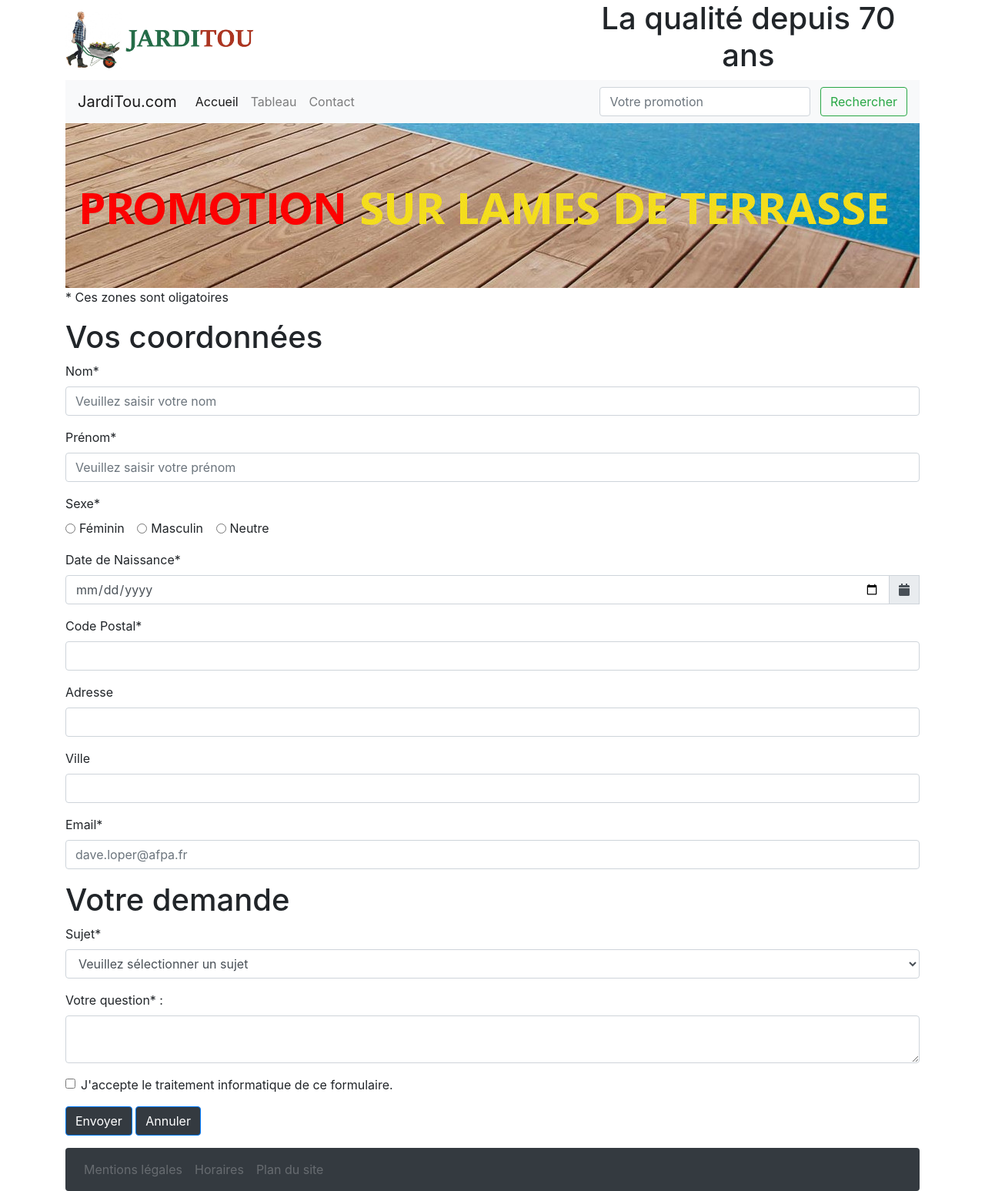
After one commit to Randommer/jarditou, a PHP site: page /contact.php in a window 1280 px wide. The commit adds this page. Shown: the whole page at 77% size. Run offline with PHP 8.4, Linux system fonts and the light colour scheme.

Commit message:
refaire contact en php
Contact en PHP front et back

```diff
--- /dev/null
+++ b/jarditou_PHP/contact.php
@@ -0,0 +1,136 @@
+<?php
+    $Titre = "Contact";
+    include("header.php");
+?>
+<!-- Partie article de la page -->
+<!-- Zone de formulaire -->
+<!-- novalidate désactive la validation du coté HTML pour permettre de la faire côté JavaScript -->
+<form action="script.php" method="POST" id="contact" name="contact" novalidate>
+    <p>* Ces zones sont oligatoires</p>
+    <h1>Vos coordonnées</h1>
+    <!-- Champ pour le nom -->
+    <div class="form-group">
+        <label for="nom">Nom*</label>
+        <input type="text" class="form-control" name="nom" id="nom" placeholder="Veuillez saisir votre nom" required>
+        <!-- texte qui s'affiche si le nom est validé par la vérif -->
+        <div class="valid-feedback">C'est validé mais en vrai j'ai pas trouvé l'expression régulière qui prend en compte les particules, les noms composés et les O' anglophones en même temps donc le champ accepte meme les chiffres...</div>
+        <!-- texte qui s'affiche si le nom n'est pas validé par la vérif -->
+        <div class="invalid-feedback">Entrez un nom valide.</div>
+    </div>
+    <!-- Champ pour le prénom -->
+    <div class="form-group">
+        <label for="prenom">Prénom*</label>
+        <input type="text" class="form-control" name="prenom" id="prenom" placeholder="Veuillez saisir votre prénom" required>
+        <!-- texte qui s'affiche si le prénom est validé par la vérif -->
+        <div class="valid-feedback">C'est validé mais même problème qu'avec Nom, peu importe l'expression régulière, j'arrivais pas à prendre en compte un prénom composé...</div>
+        <!-- texte qui s'affiche si le prénom n'est pas validé par la vérif -->
+        <div class="invalid-feedback">Entrez un prénom valide.</div>
+    </div>
+    <!-- Boutons radio pour le sexe -->
+    <div class="form-group">
+        <label for="sexe">Sexe*</label>
+        <br>
+            <div class="form-check-inline">
+                <input class="form-check-input" type="radio" name="sexe" id="feminin" value="feminin" required>
+                <label class="form-check-label" for="feminin"> Féminin</label>
+            </div>
+            <div class="form-check-inline">
+                <input class="form-check-input" type="radio" name="sexe" id="masculin" value="masculin" required>
+                <label class="form-check-label" for="masculin"> Masculin</label>
+            </div>
+            <div class="form-check-inline">
+                <input class="form-check-input" type="radio" name="sexe" id="neutre" value="neutre" required>
+                <label class="form-check-label" for="neutre"> Neutre</label>
+                <!-- texte qui s'affiche si un sexe est sélectionné lors de la vérif -->
+                <div class="valid-feedback"></div>
+                <!-- texte qui s'affiche si aucun sexe n'est sélectionné lors de la vérif -->
+                <div class="invalid-feedback" style="margin-left: 1em;"><br>Selectionnez un sexe.</div>
+            </div>
+    </div>
+    <!-- Champ pour la date de naissance -->
+    <div class="form-group">
+        <label for="naissance">Date de Naissance*</label>
+        <div class="input-group">
+            <input type="date" class="form-control" name="naissance" id="naissance" required>
+            <div class="input-group-append">
+                <span class="input-group-text"><i class="fas fa-calendar"></i></span>
+            </div>
+            <!-- texte qui s'affiche si la date naissance est validée par la vérif -->
+            <div class="valid-feedback"></div>
+            <!-- texte qui s'affiche si la date naissance n'est pas validée par la vérif -->
+            <div class="invalid-feedback" id="naissance-invalid">Selectionnez une date.</div>
+        </div>
+    </div>
+    <!-- Champ pour le code postal -->
+    <div class="form-group">
+        <label for="CP">Code Postal*</label>
+        <input type="text" class="form-control" name="CP" id="CP" required>
+        <!-- texte qui s'affiche si le code postal est validé par la vérif -->
+        <div class="valid-feedback"></div>
+        <!-- texte qui s'affiche si le code postal n'est pas validé par la vérif -->
+        <div class="invalid-feedback">Entrez un Code Postal valide.</div>
+    </div>
+    <!-- Champ pour l'adresse -->
+    <div class="form-group">
+        <label for="adresse">Adresse</label>
+        <input type="text" class="form-control" name="adresse" id="adresse">
+    </div>
+    <!-- Champ pour la ville -->
+    <div class="form-group">
+        <label for="ville">Ville</label>
+        <input type="text" class="form-control" name="ville" id="ville">
+    </div>
+    <!-- Champ pour le mail -->
+    <div class="form-group">
+        <label for="email">Email*</label>
+        <input type="email" class="form-control" name="email" id="email" placeholder="dave.loper@afpa.fr" pattern="[A-Za-z0-9](([_\.\-]?[a-zA-Z0-9]+)*)@([A-Za-z0-9]+)(([_\.\-]?[a-zA-Z0-9]+)*)\.([A-Za-z]{2,})" required>
+        <!-- texte qui s'affiche si le mail est validé par la vérif -->
+        <div class="valid-feedback"></div>
+        <!-- texte qui s'affiche si le mail n'est pas validé par la vérif -->
+        <div class="invalid-feedback">Entrez une adresse e-mail valide.</div>
+    </div>
+    <h1>Votre demande</h1>
+    <!-- Champ de selection du sujet -->
+    <div class="form-group">
+        <label for="sujet">Sujet*</label>
+        <select class="form-control" name="sujet" id="sujet" required>
+            <option value="" selected disabled>Veuillez sélectionner un sujet</option>
+            <option value="commandes">Mes commandes</option>
+            <option value="question">Question sur un produit</option>
+            <option value="reclamation">Réclamation</option>
+            <option value="autres">Autres</option>
+        </select>
+        <!-- texte qui s'affiche si un sujet est sélectionné lors de la vérif -->
+        <div class="valid-feedback"></div>
+        <!-- texte qui s'affiche si un sujet n'est pas sélectionné lors de la vérif -->
+        <div class="invalid-feedback">Selectionnez un sujet pour votre demande.</div>
+    </div>
+    <!-- Champ d'écriture libre pour la question -->
+    <div class="form-group">
+        <label for="question">Votre question* :</label>
+        <textarea class="form-control" name="question" id="question" rows="2" required></textarea>
+        <!-- texte qui s'affiche si un texte est écrit lors de la vérif -->
+        <div class="valid-feedback">En vrai ici, ça vérifie juste qu'il y a au moins un caractère, donc ça fonctionne même si la personne entre un espace, pas idéal mais bon</div>
+        <!-- texte qui s'affiche si rien n'est écrit lors de la vérif -->
+        <div class="invalid-feedback">Formulez votre demande en quelques mots s'il vous plait.</div>
+    </div>
+    <!-- Case à cocher pour accepter les conditions d'utilisation du traitement des données -->
+    <div class="form-group form-check">
+        <input class="form-check-input" type="checkbox" name="accepted" id="accepted" value=true required>
+        <label class="form-check-label" for="accepted">J'accepte le traitement informatique de ce formulaire.</label>
+        <!-- texte qui s'affiche si la case est cochée lors de la vérif -->
+        <div class="valid-feedback"></div>
+        <!-- texte qui s'affiche si la case n'est pas cochée lors de la vérif -->
+        <div class="invalid-feedback">Cocher cette case est obligatoire.</div>
+    </div>
+    <!-- Boutons du formulaire -->
+    <div class="form-group">
+        <!-- bouton submit du formulaire -->
+        <input class="btn btn-primary bg-dark" type="submit" value="Envoyer">
+        <!-- bouton qui remet à zéro tout les input du formulaire -->
+        <input class="btn btn-primary bg-dark" type="reset" value="Annuler">
+    </div>
+</form>
+<?php
+    include("footer.php");
+?>
--- a/jarditou_PHP/header.php
+++ b/jarditou_PHP/header.php
@@ -43,7 +43,7 @@
                         <a class="nav-link" href="tableau.html" title="Tableau">Tableau</a>
                     </li>
                     <li class="nav-item">
-                            <a class="nav-link" href="contact.html" title="Contact">Contact</a>
+                            <a class="nav-link" href="contact.php" title="Contact">Contact</a>
                         </li>
                 </ul>
             </div>
```
Also changed, not shown: jarditou_PHP/src/contact.html (renamed from jarditou_PHP/contact.html).
